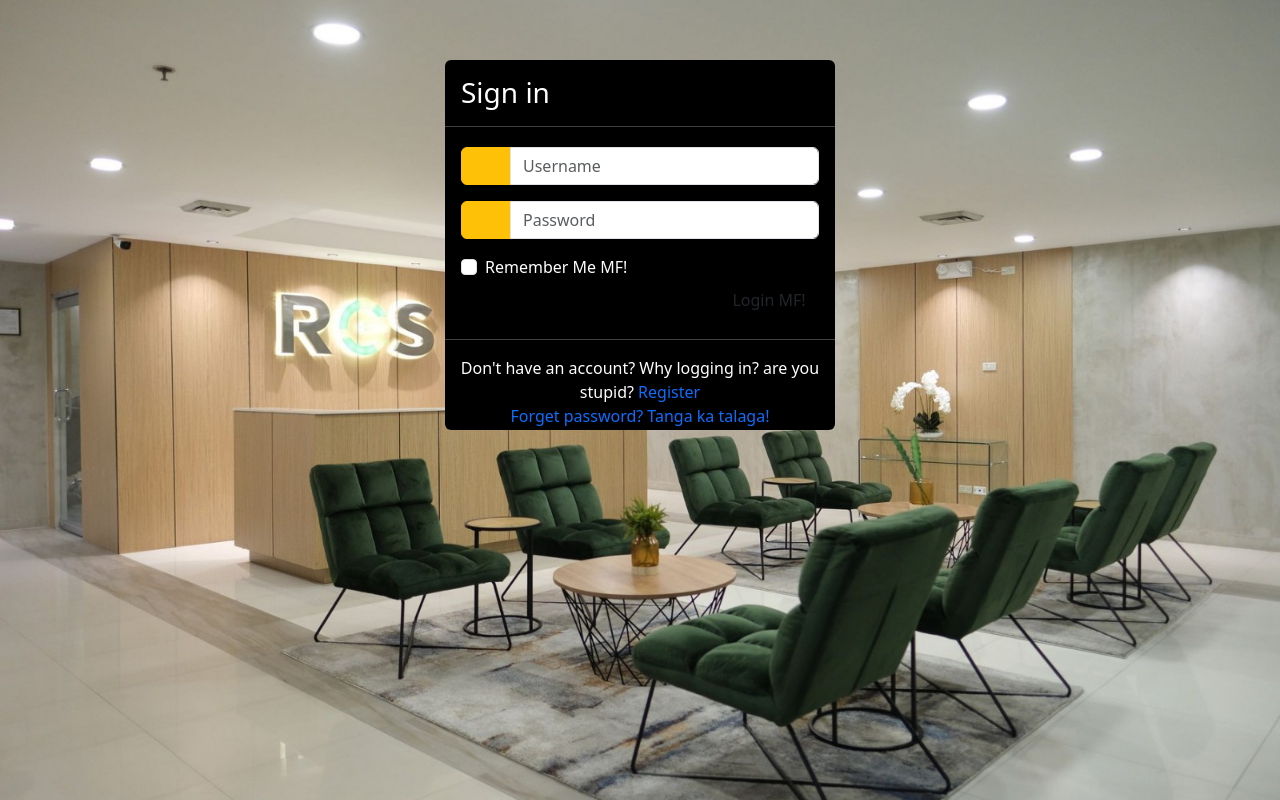
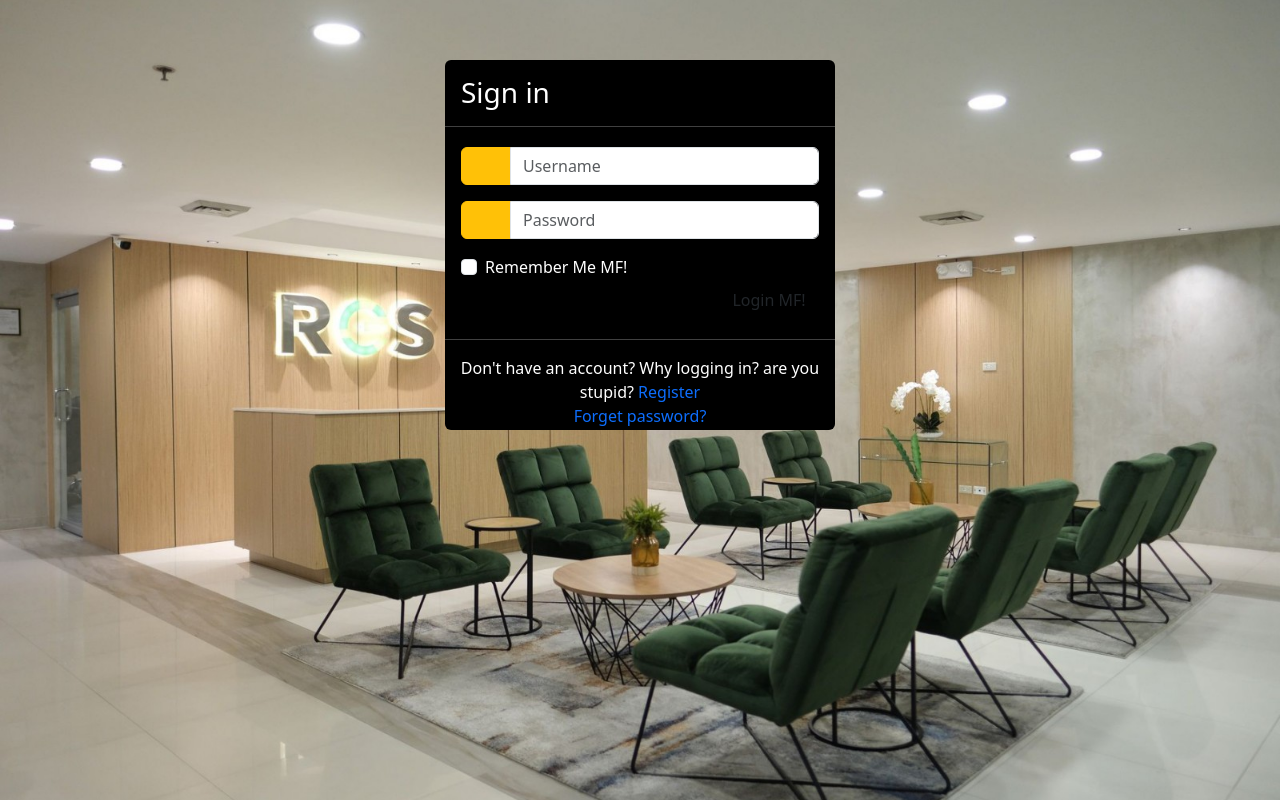
Before and after one commit to kcrosita23/hvgjfvghjcfghjvghj, a plain HTML site: page index.html in a window 1280 px wide. Drawn offline with nearby package versions, Linux system fonts and the light colour scheme.

Commit message:
FIrst Commit

```diff
--- a/index.html
+++ b/index.html
@@ -57,7 +57,7 @@
        <div class="text-center">
         Don't have an account? Why logging in? are you stupid? <a href="#" class="text-decoration-none"> Register </a>
         <br>
-        <a href="#" class="text-decoration-none"> Forget password? Tanga ka talaga!</a>
+        <a href="#" class="text-decoration-none"> Forget password?</a>
        </div>
     </div>
 
```
